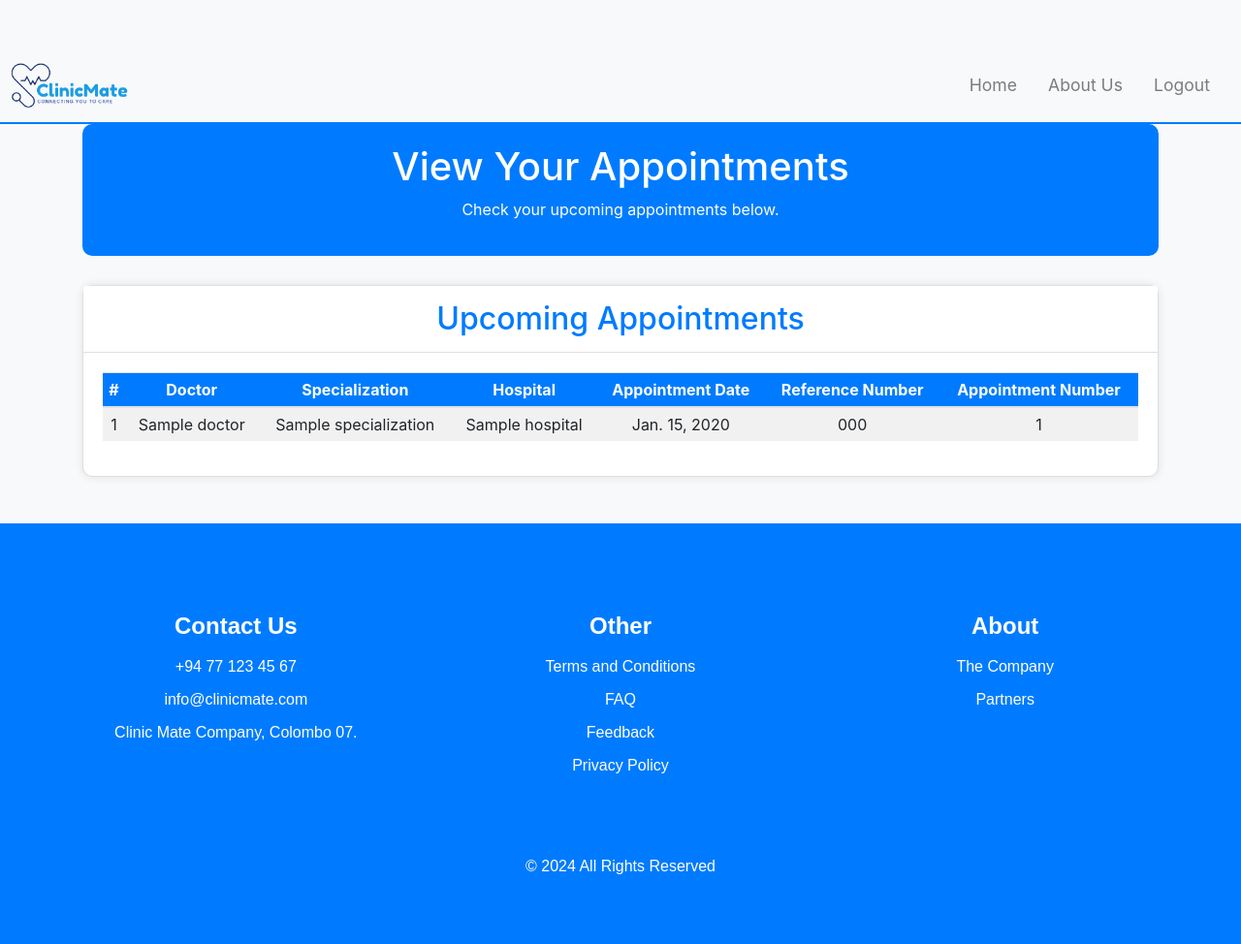
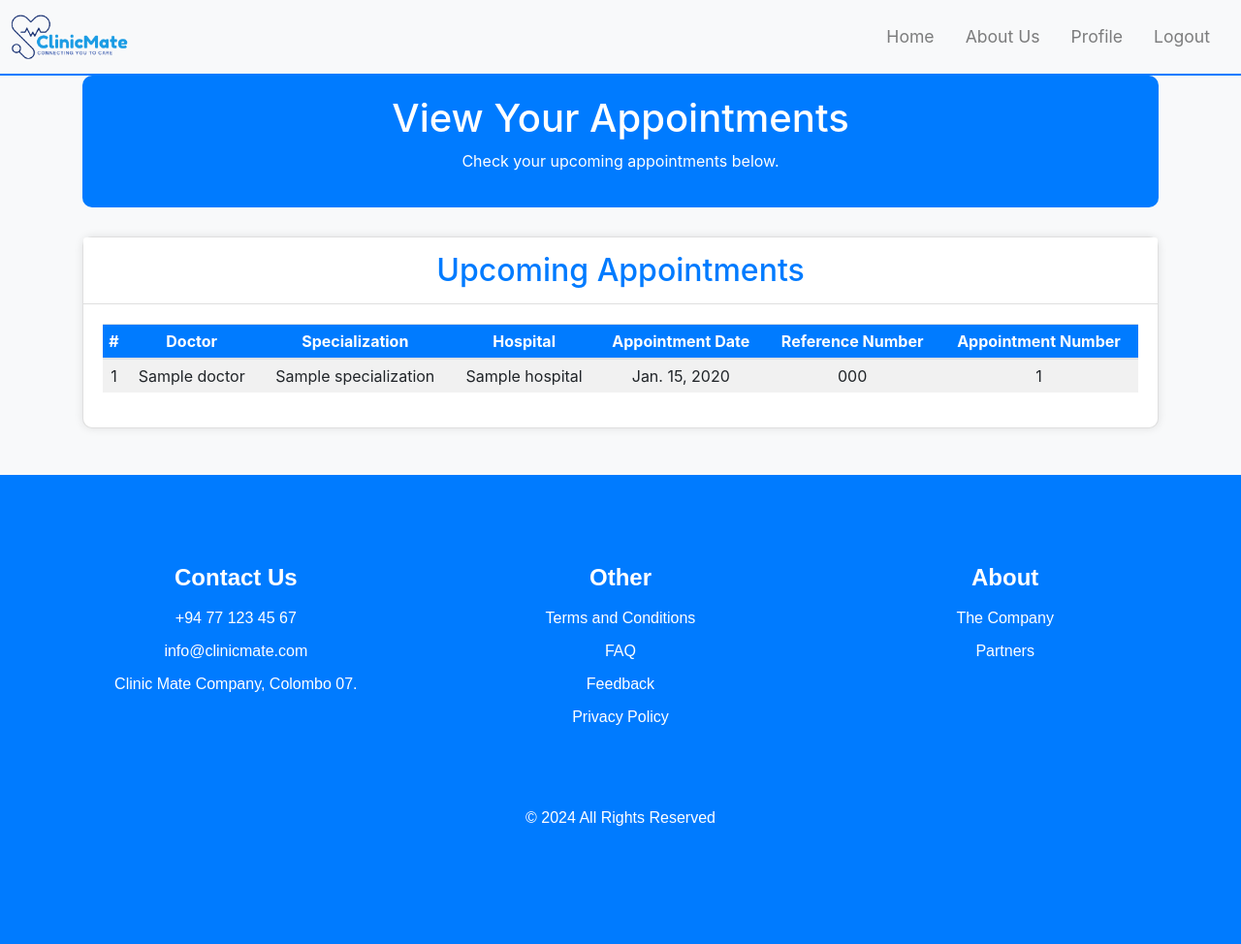
Before and after one commit to sasi1219/EChannelling, a Django app: page /view_appointment/ in a window 1280 px wide. Shown: the whole page at 97% size. After the commit the page ends 852 px from the top, so only its background shows below. Run offline with Django 5.2, Linux system fonts and the light colour scheme; a user stored in the database is signed in; tables that the repository leaves empty hold one stand-in row (values such as "Sample post"); some libraries are stand-ins or nearby versions.

Commit message:
Changes in View Appointment

```diff
--- a/view_appointment/Templates/view_appointment.html
+++ b/view_appointment/Templates/view_appointment.html
@@ -10,7 +10,7 @@
     <link rel="stylesheet" href="{% static 'user_profile/styles.css' %}">
     <style>
         body {
-            padding-top: 50px;
+            padding-top: 0px;
             background-color: #f8f9fa;
         }
         .section-title {
@@ -106,6 +106,7 @@
         <ul class="navbar-nav ml-auto">
             <li class="nav-item"><a class="nav-link" href="/">Home</a></li>
             <li class="nav-item"><a class="nav-link" href="/aboutus">About Us</a></li>
+            <li class="nav-item"><a class="nav-link " href="/profile">Profile</a></li>
             <li class="nav-item"><a class="nav-link" href="/">Logout</a></li>
         </ul>
     </div>
```
